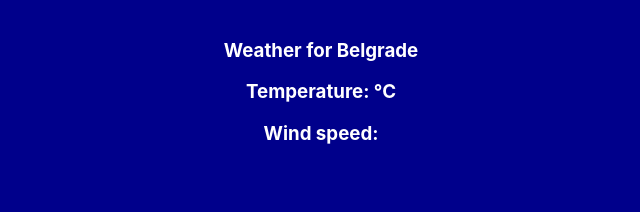
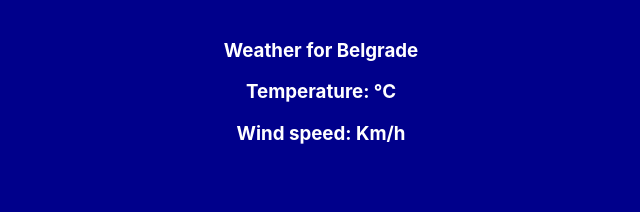
Before and after one commit to Backtracker7/Weather-Now, a React (Create React App) app in the folder weather-now/: page / in a window 1280 px wide. Shown: the top 212 px of the page, without its empty margins (319-959 px from the left). Built offline with nearby package versions, Linux system fonts and the light colour scheme; no server answers.

Commit message:
added measurement units for data

```diff
--- a/weather-now/src/components/current.js
+++ b/weather-now/src/components/current.js
@@ -22,7 +22,7 @@ function Current() {
             <div className="weather-card">
                 <h3>Weather for Belgrade</h3>
                 <h3 className="temperature">Temperature: {weather.temperature} °C</h3>
-                <h3 className="wind-speed">Wind speed: {weather.windspeed}</h3>
+                <h3 className="wind-speed">Wind speed: {weather.windspeed} Km/h</h3>
             </div>
         </div>
     </div>
```
